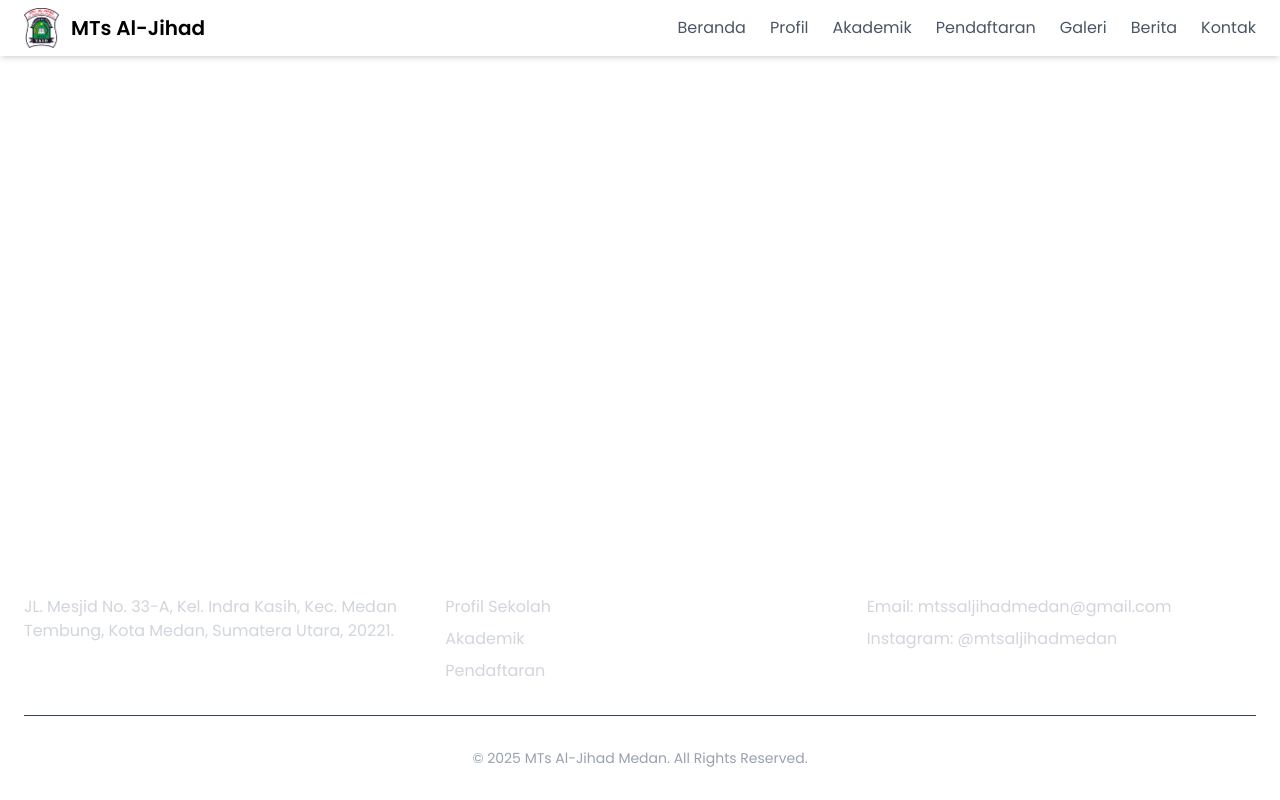
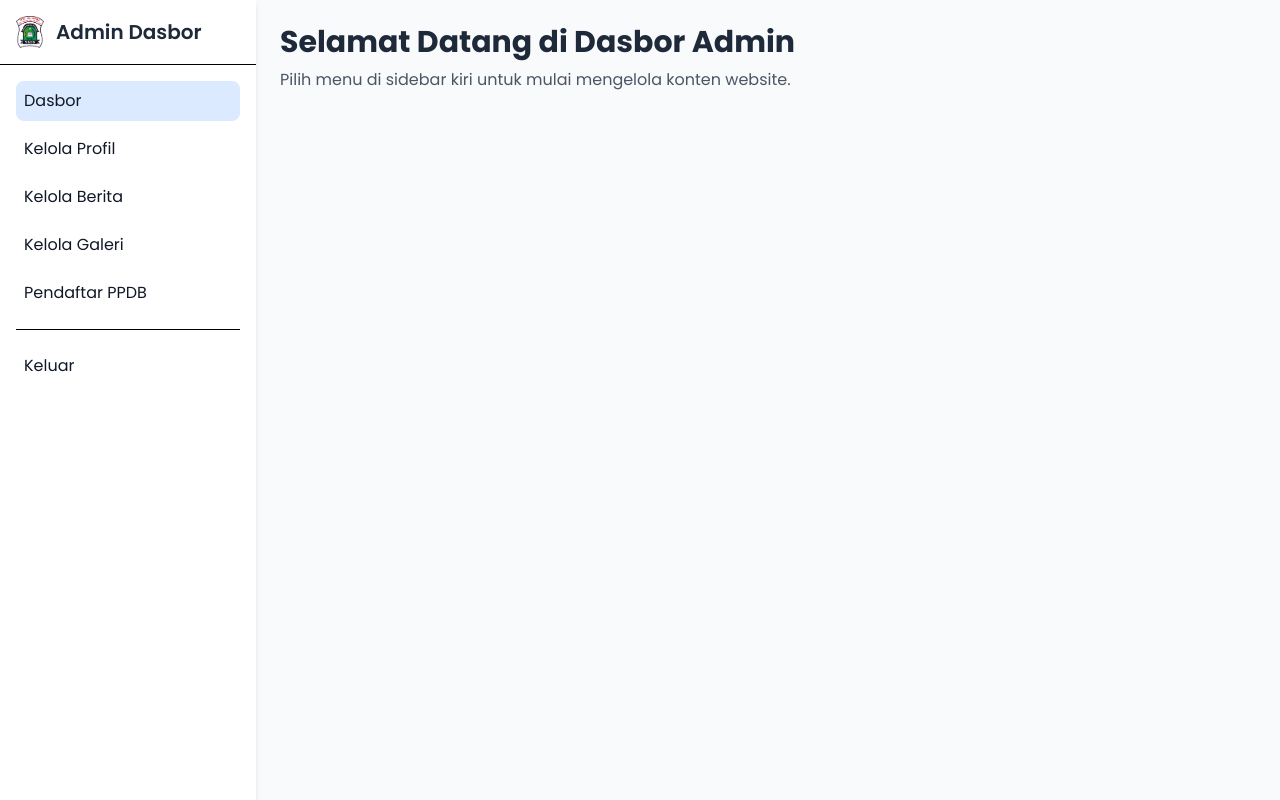
Before and after one commit to ihsanularifinm/mtsaljihadmedan-frontend, a React (Vite) app: page /admin in a window 1280 px wide. Built offline with nearby package versions, Linux system fonts and the light colour scheme.

Commit message:
feat: Implement admin layout with sidebar and nested routing

```diff
--- a/src/App.jsx
+++ b/src/App.jsx
@@ -1,26 +1,37 @@
 import { BrowserRouter as Router, Routes, Route } from 'react-router-dom';
-import Header from './components/Header';
-import Footer from './components/Footer';
+
+// Layouts
+import PublicLayout from './components/PublicLayout';
+import AdminLayout from './components/admin/AdminLayout';
+
+// Halaman Publik
 import Beranda from './pages/Beranda';
+import Profil from './pages/Profil';
 import Berita from './pages/Berita';
 import DetailBerita from './pages/DetailBerita';
-import Profil from './pages/Profil'; // 1. Impor halaman Profil
+
+// Halaman Admin
+import Dasbor from './components/admin/Dasbor';
+import KelolaProfil from './pages/admin/KelolaProfil';
 
 function App() {
 	return (
 		<Router>
-			<div className="flex flex-col min-h-screen">
-				<Header />
-				<main className="flex-grow">
-					<Routes>
-						<Route path="/" element={<Beranda />} />
-						<Route path="/berita" element={<Berita />} />
-						<Route path="/berita/:id" element={<DetailBerita />} />
-						<Route path="/profil" element={<Profil />} /> {/* 2. Daftarkan rute */}
-					</Routes>
-				</main>
-				<Footer />
-			</div>
+			<Routes>
+				{/* Grup Rute Publik */}
+				<Route path="/" element={<PublicLayout />}>
+					<Route index element={<Beranda />} />
+					<Route path="profil" element={<Profil />} />
+					<Route path="berita" element={<Berita />} />
+					<Route path="berita/:id" element={<DetailBerita />} />
+				</Route>
+
+				{/* Grup Rute Admin */}
+				<Route path="/admin" element={<AdminLayout />}>
+					<Route index element={<Dasbor />} />
+					<Route path="profil" element={<KelolaProfil />} />
+				</Route>
+			</Routes>
 		</Router>
 	);
 }
--- /dev/null
+++ b/src/components/PublicLayout.jsx
@@ -0,0 +1,18 @@
+import { Outlet } from 'react-router-dom';
+import Header from './Header';
+import Footer from './Footer';
+
+function PublicLayout() {
+	return (
+		<div className="flex flex-col min-h-screen">
+			<Header />
+			<main className="flex-grow">
+				{/* Konten halaman publik (Beranda, Profil, dll.) akan dirender di sini */}
+				<Outlet />
+			</main>
+			<Footer />
+		</div>
+	);
+}
+
+export default PublicLayout;
--- /dev/null
+++ b/src/components/admin/AdminLayout.jsx
@@ -0,0 +1,15 @@
+import { Outlet } from 'react-router-dom';
+import Sidebar from './Sidebar';
+
+function AdminLayout() {
+	return (
+		<div className="flex bg-gray-50 min-h-screen">
+			<Sidebar />
+			<main className="flex-1">
+				<Outlet /> {/* Konten halaman admin akan dirender di sini */}
+			</main>
+		</div>
+	);
+}
+
+export default AdminLayout;
--- /dev/null
+++ b/src/components/admin/Dasbor.jsx
@@ -0,0 +1,15 @@
+import { Helmet } from 'react-helmet-async';
+
+function Dasbor() {
+	return (
+		<div className="container mx-auto p-6">
+			<Helmet>
+				<title>Dasbor - Admin MTs Al-Jihad</title>
+			</Helmet>
+			<h1 className="text-3xl font-bold text-gray-800">Selamat Datang di Dasbor Admin</h1>
+			<p className="mt-2 text-gray-600">Pilih menu di sidebar kiri untuk mulai mengelola konten website.</p>
+		</div>
+	);
+}
+
+export default Dasbor;
--- /dev/null
+++ b/src/components/admin/Sidebar.jsx
@@ -0,0 +1,53 @@
+import { NavLink } from 'react-router-dom';
+
+function Sidebar() {
+	// Fungsi untuk styling link yang aktif
+	const navLinkClass = ({ isActive }) => (isActive ? 'flex items-center p-2 text-gray-900 rounded-lg bg-blue-100 text-blue-700' : 'flex items-center p-2 text-gray-900 rounded-lg hover:bg-gray-100');
+
+	return (
+		<aside className="w-64 bg-white shadow-md h-screen sticky top-0">
+			<div className="p-4 border-b">
+				<a href="/admin" className="flex items-center space-x-3">
+					<img src="/logo.png" className="h-8" alt="Logo" />
+					<span className="text-xl font-semibold text-gray-800">Admin Dasbor</span>
+				</a>
+			</div>
+			<nav className="p-4">
+				<ul className="space-y-2">
+					<li>
+						<NavLink to="/admin" className={navLinkClass} end>
+							<span>Dasbor</span>
+						</NavLink>
+					</li>
+					<li>
+						<NavLink to="/admin/profil" className={navLinkClass}>
+							<span>Kelola Profil</span>
+						</NavLink>
+					</li>
+					<li>
+						<NavLink to="/admin/berita" className={navLinkClass}>
+							<span>Kelola Berita</span>
+						</NavLink>
+					</li>
+					<li>
+						<NavLink to="/admin/galeri" className={navLinkClass}>
+							<span>Kelola Galeri</span>
+						</NavLink>
+					</li>
+					<li>
+						<NavLink to="/admin/pendaftar" className={navLinkClass}>
+							<span>Pendaftar PPDB</span>
+						</NavLink>
+					</li>
+					<li className="pt-4 mt-4 border-t">
+						<a href="/login" className="flex items-center p-2 text-gray-900 rounded-lg hover:bg-gray-100">
+							<span>Keluar</span>
+						</a>
+					</li>
+				</ul>
+			</nav>
+		</aside>
+	);
+}
+
+export default Sidebar;
--- /dev/null
+++ b/src/pages/admin/KelolaProfil.jsx
@@ -0,0 +1,100 @@
+import { useState, useEffect } from 'react';
+import axios from 'axios';
+import { Helmet } from 'react-helmet-async';
+
+function KelolaProfil() {
+	// State untuk menyimpan data form
+	const [formData, setFormData] = useState({
+		sejarah: '',
+		visi: '',
+		misi: '',
+	});
+	const [loading, setLoading] = useState(true);
+	const [message, setMessage] = useState(''); // Untuk pesan sukses/error
+
+	// Mengambil data profil saat komponen dimuat
+	useEffect(() => {
+		const fetchProfil = async () => {
+			try {
+				const response = await axios.get('http://localhost:5000/api/profil');
+				setFormData(response.data); // Isi form dengan data dari database
+			} catch (error) {
+				console.error('Gagal mengambil data profil', error);
+				setMessage('Gagal memuat data profil.');
+			} finally {
+				setLoading(false);
+			}
+		};
+		fetchProfil();
+	}, []);
+
+	// Fungsi untuk menangani perubahan pada input form
+	const handleChange = (e) => {
+		setFormData({
+			...formData,
+			[e.target.name]: e.target.value,
+		});
+	};
+
+	// Fungsi untuk menangani submit form
+	const handleSubmit = async (e) => {
+		e.preventDefault(); // Mencegah refresh halaman
+		setMessage('Menyimpan...');
+		try {
+			// Kirim data yang diubah ke API backend dengan metode PUT
+			await axios.put('http://localhost:5000/api/profil', formData);
+			setMessage('Data profil berhasil diperbarui!');
+			// Hapus pesan setelah 3 detik
+			setTimeout(() => setMessage(''), 3000);
+		} catch (error) {
+			console.error('Gagal mengupdate data profil', error);
+			setMessage('Gagal memperbarui data.');
+		}
+	};
+
+	if (loading) return <div className="p-8">Memuat data...</div>;
+
+	return (
+		<div className="container mx-auto p-6">
+			<Helmet>
+				<title>Kelola Halaman Profil - Admin Dasbor</title>
+			</Helmet>
+
+			<h1 className="text-3xl font-bold text-gray-800 mb-6">Kelola Halaman Profil</h1>
+
+			<div className="bg-white p-8 rounded-lg shadow-lg">
+				<form onSubmit={handleSubmit}>
+					<div className="mb-6">
+						<label htmlFor="sejarah" className="block text-xl font-medium text-gray-700 mb-2">
+							Sejarah Singkat
+						</label>
+						<textarea id="sejarah" name="sejarah" rows="8" className="w-full px-3 py-2 border border-gray-300 rounded-md shadow-sm focus:outline-none focus:ring-blue-500" value={formData.sejarah} onChange={handleChange}></textarea>
+					</div>
+
+					<div className="mb-6">
+						<label htmlFor="visi" className="block text-xl font-medium text-gray-700 mb-2">
+							Visi
+						</label>
+						<textarea id="visi" name="visi" rows="5" className="w-full px-3 py-2 border border-gray-300 rounded-md shadow-sm focus:outline-none focus:ring-blue-500" value={formData.visi} onChange={handleChange}></textarea>
+					</div>
+
+					<div className="mb-6">
+						<label htmlFor="misi" className="block text-xl font-medium text-gray-700 mb-2">
+							Misi
+						</label>
+						<textarea id="misi" name="misi" rows="8" className="w-full px-3 py-2 border border-gray-300 rounded-md shadow-sm focus:outline-none focus:ring-blue-500" value={formData.misi} onChange={handleChange}></textarea>
+					</div>
+
+					<div className="flex items-center justify-end">
+						{message && <p className="mr-4 text-gray-600">{message}</p>}
+						<button type="submit" className="bg-green-600 hover:bg-green-700 text-white font-bold py-2 px-6 rounded">
+							Simpan Perubahan
+						</button>
+					</div>
+				</form>
+			</div>
+		</div>
+	);
+}
+
+export default KelolaProfil;
```
